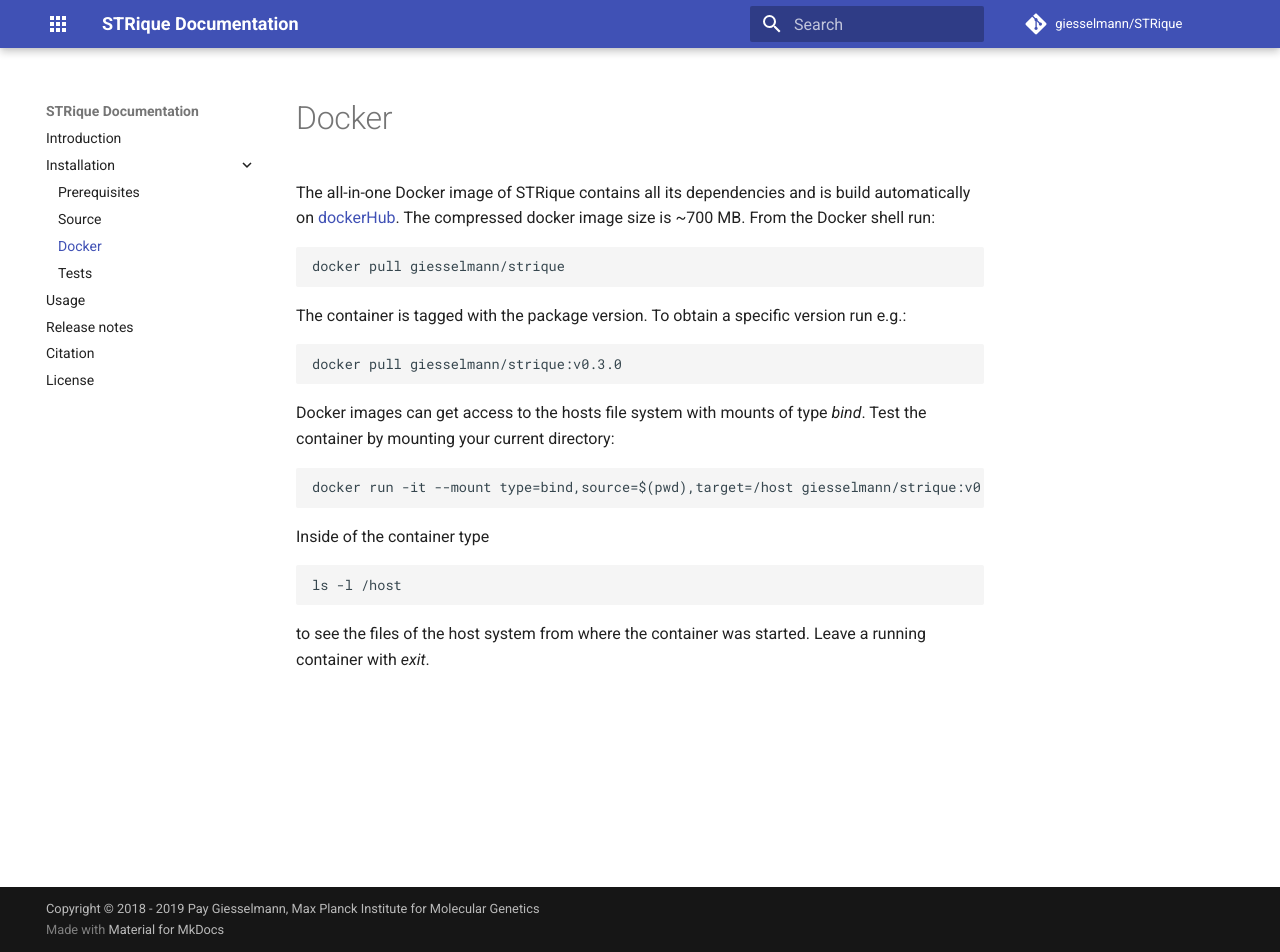
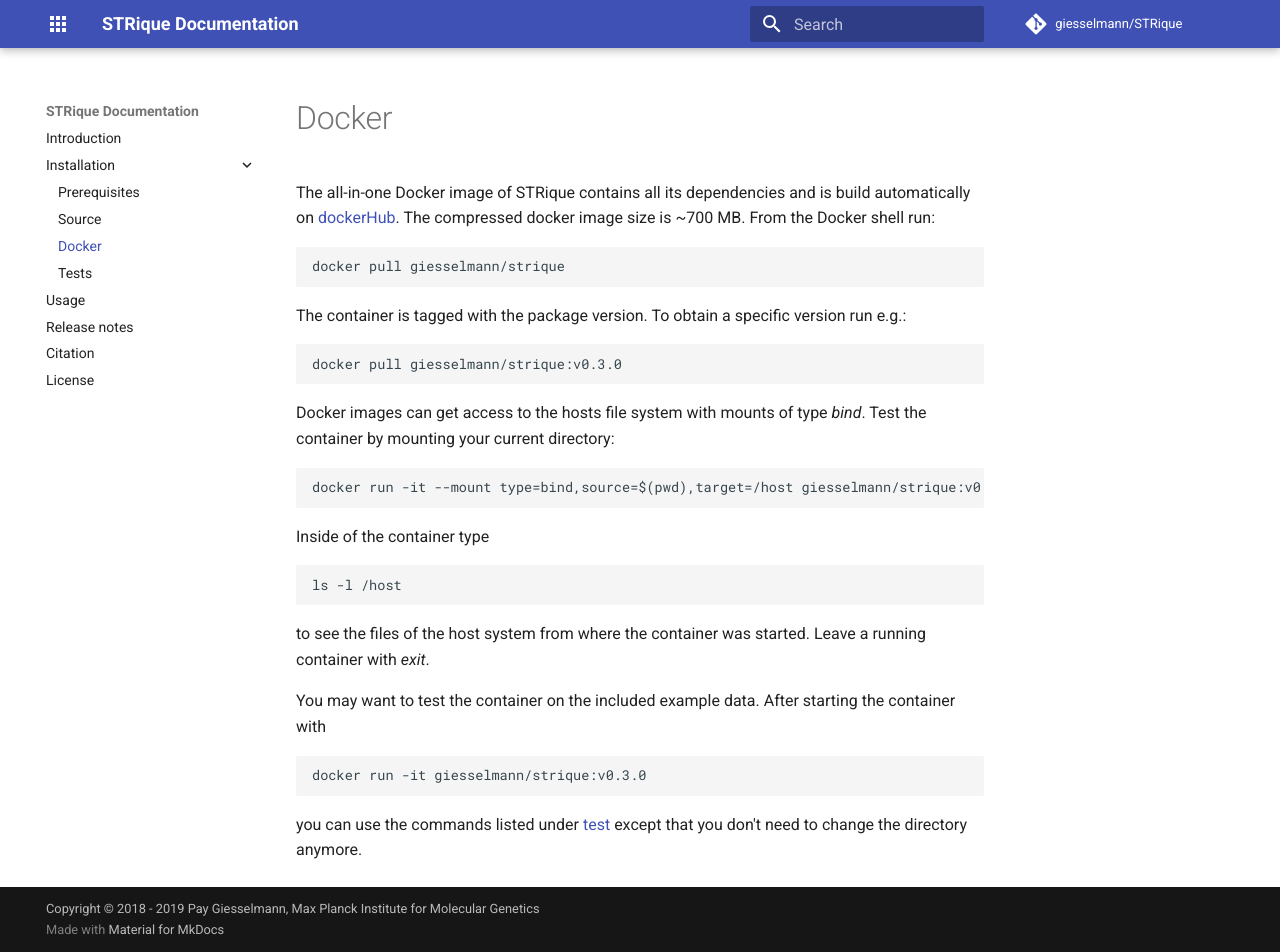
Before and after one commit to giesselmann/STRique, an MkDocs documentation site: the page built from docs/installation/docker.md, in a window 1280 px wide and 952 px high. Built offline with MkDocs 1.6.1 and Material for MkDocs 9.7.7, drawn with Linux system fonts in a browser that asks for light colours; comment, search, counter and statistics services are not loaded.

Commit message:
update docs

```diff
--- a/docs/installation/docker.md
+++ b/docs/installation/docker.md
@@ -17,3 +17,9 @@
     ls -l /host
 
 to see the files of the host system from where the container was started. Leave a running container with *exit*.
+
+You may want to test the container on the included example data. After starting the container with
+
+    docker run -it giesselmann/strique:v0.3.0
+
+you can use the commands listed under [test](test.md) except that you don't need to change the directory anymore.
```
Also changed, not shown: docs/installation/src.md (+1 -1 lines).
